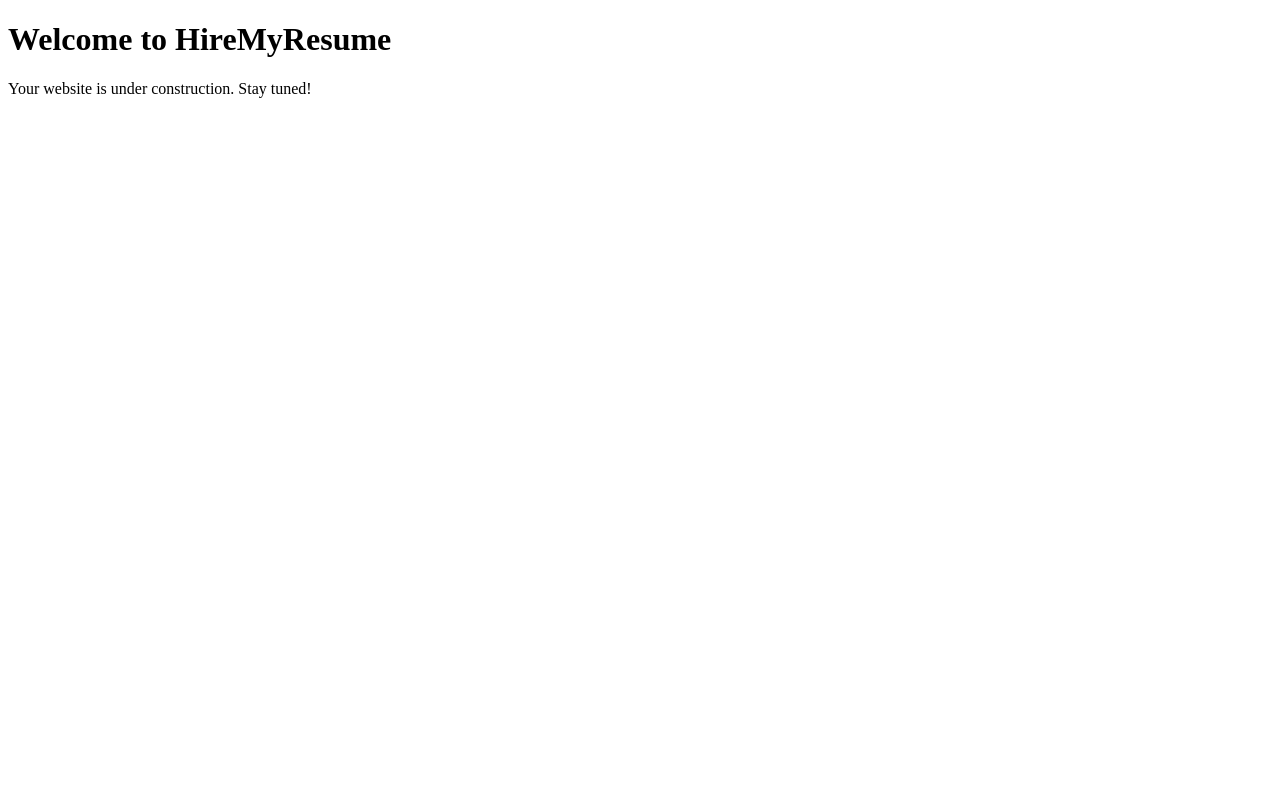
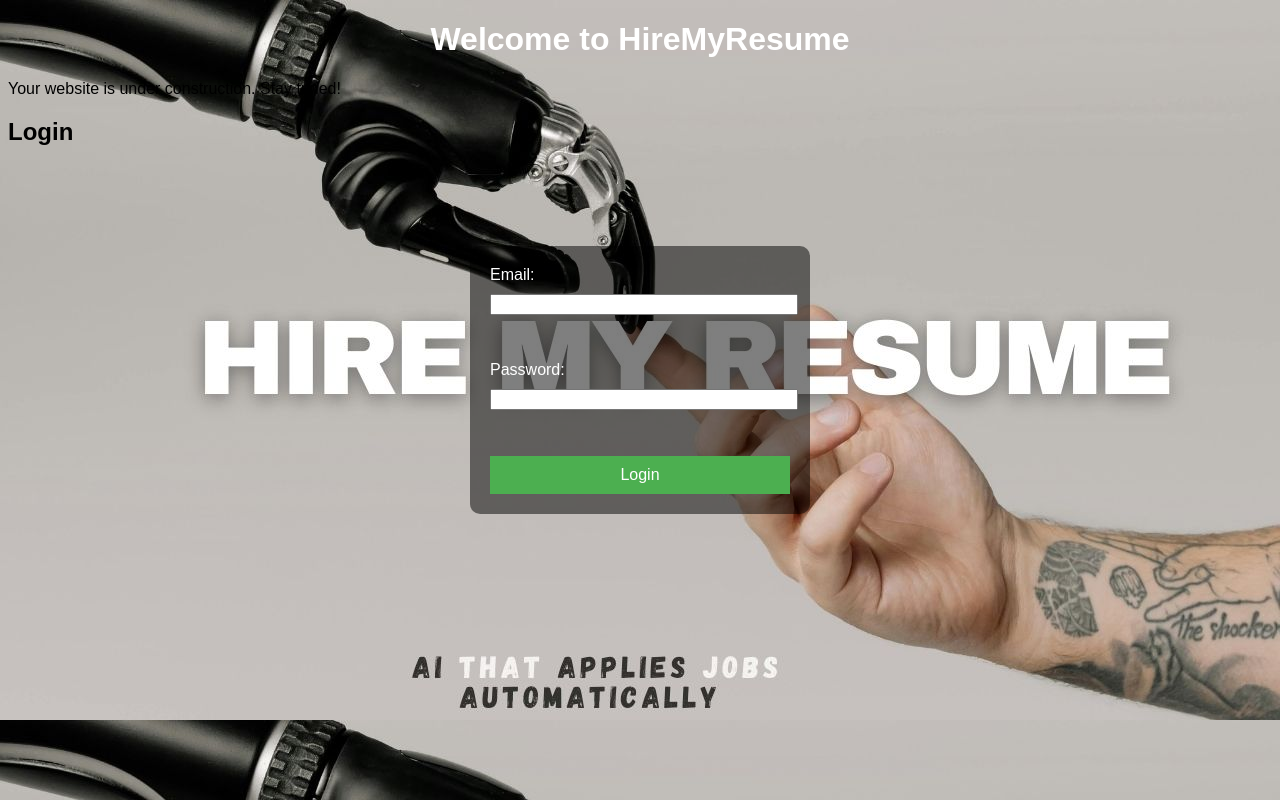
Before and after one commit to Imranimmu390/hiremyresume.github.io, a plain HTML site: page index.html in a window 1280 px wide. Drawn offline with Linux system fonts and the light colour scheme.

Commit message:
Added basic login functionality

```diff
--- a/index.html
+++ b/index.html
@@ -1,10 +1,51 @@
 <!DOCTYPE html>
 <html>
 <head>
-    <title>Hire My Resume</title>
+    <title>Hire My Resume - Login</title>
+    <style>
+        body {
+            background-image: url("/static/background.jpg");
+            background-size: cover;
+            font-family: Arial, sans-serif;
+        }
+        h1 {
+            color: white;
+            text-align: center;
+        }
+        form {
+            width: 300px;
+            margin: 100px auto;
+            padding: 20px;
+            background-color: rgba(0, 0, 0, 0.5);
+            color: white;
+            border-radius: 10px;
+        }
+        label, input {
+            display: block;
+            width: 100%;
+            margin-bottom: 10px;
+        }
+        button {
+            width: 100%;
+            padding: 10px;
+            background-color: #4CAF50;
+            border: none;
+            color: white;
+            font-size: 16px;
+        }
+    </style>
 </head>
 <body>
     <h1>Welcome to HireMyResume</h1>
     <p>Your website is under construction. Stay tuned!</p>
+
+    <h2>Login</h2>
+    <form method="POST" action="/login">
+        <label>Email:</label>
+        <input type="email" name="email" required><br><br>
+        <label>Password:</label>
+        <input type="password" name="password" required><br><br>
+        <button type="submit">Login</button>
+    </form>
 </body>
 </html>
```
Also changed, not shown: templates/index.html (+24 -7 lines), 1 other file.
